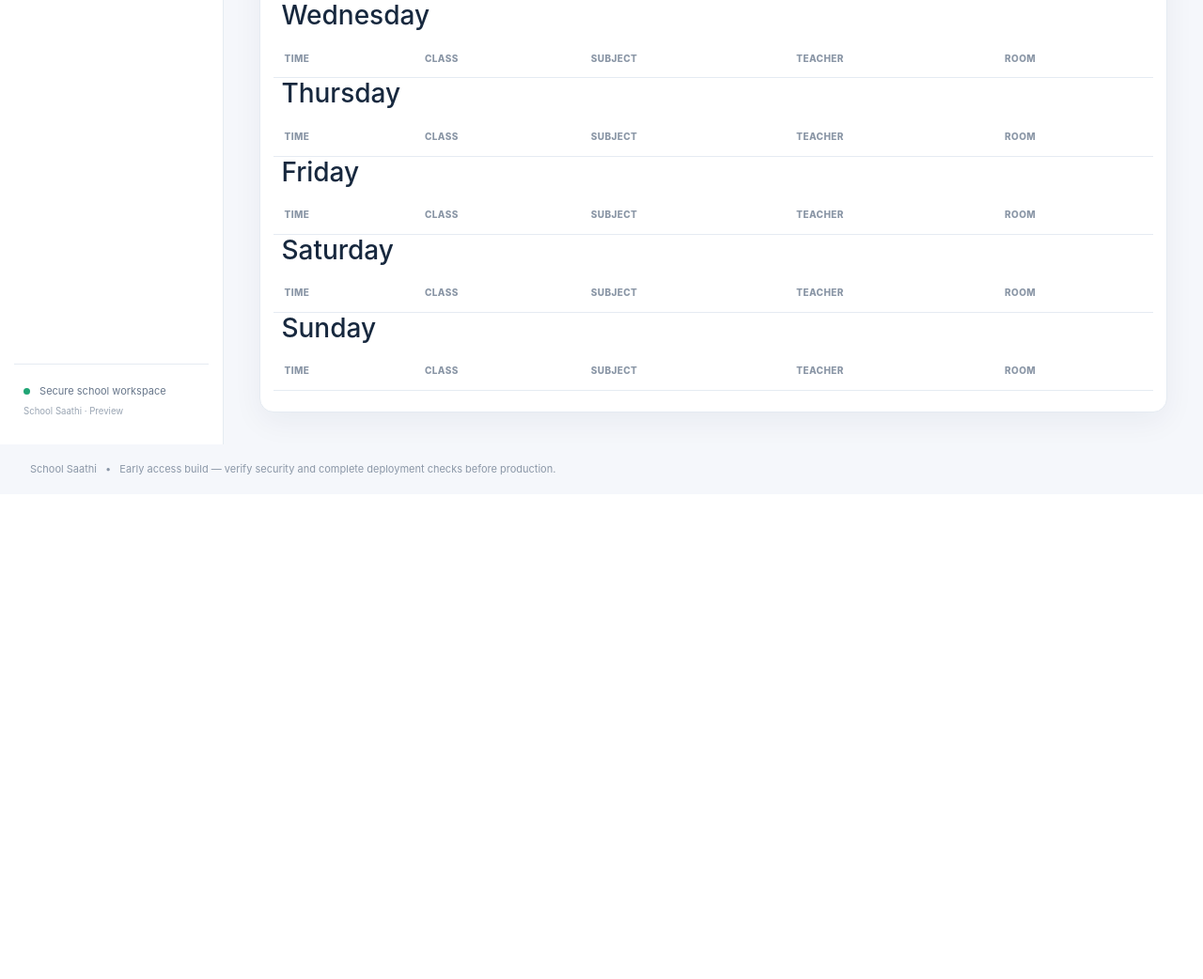
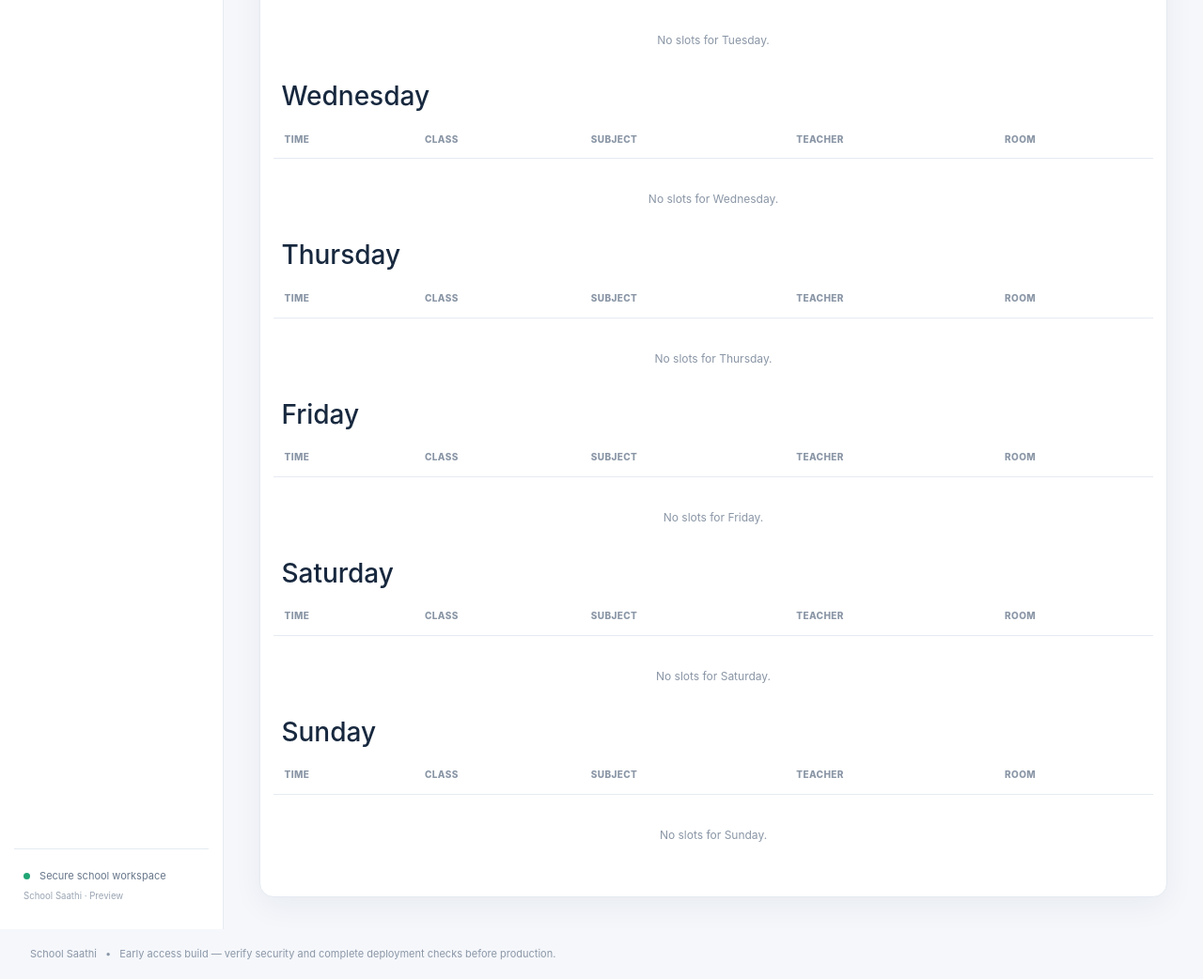
Before and after one commit to pk8873/My_school, a Django app: page /timetable/ in a window 1280 px wide. Shown: the part 862-1904 px from the top of the page at 94% size. Before the commit the page ends 1368 px from the top, so only its background shows below. Run offline with Django 5.2, Linux system fonts and the light colour scheme; a user stored in the database is signed in; tables that the repository leaves empty hold one stand-in row (values such as "Sample post"); lists and menus that the app fills with data are empty.

Commit message:
ui: show helpful empty state for each weekday

```diff
--- a/templates/schools/timetable.html
+++ b/templates/schools/timetable.html
@@ -4,6 +4,6 @@
 <div class="page-heading"><div><span class="eyebrow">WEEKLY SCHEDULE</span><h1>Class timetable</h1><p>Keep classes, subjects, teachers and time slots organized in one place.</p></div><span class="soft-badge">{{ membership.school.name }}</span></div>
 {% if can_edit %}<section class="panel mb-4"><div class="panel-heading"><div><h2>Add timetable slot</h2><p>Times use your school’s local time. Overlapping periods should be reviewed by the administrator.</p></div></div><form method="post" class="timetable-form">{% csrf_token %}<input type="hidden" name="school" value="{{ membership.school_id }}"><div class="row g-3">{% for field in form %}<div class="col-12 col-sm-6 col-lg-3"><label for="{{ field.id_for_label }}">{{ field.label }}</label>{{ field }}{% if field.errors %}<div class="text-danger small">{{ field.errors }}</div>{% endif %}</div>{% endfor %}</div><button class="btn btn-primary mt-3" type="submit">Save timetable slot</button></form></section>{% endif %}
 <section class="panel"><div class="panel-heading"><div><h2>Weekly schedule</h2><p>{{ slots|length }} active slot{{ slots|length|pluralize }}.</p></div></div>
-{% for day, label in weekdays %}<div class="timetable-day"><h3>{{ label }}</h3><div class="table-responsive"><table class="table table-hover align-middle"><thead><tr><th>Time</th><th>Class</th><th>Subject</th><th>Teacher</th><th>Room</th></tr></thead><tbody>{% for slot in slots %}{% if slot.weekday == day %}<tr><td><strong>{{ slot.start_time|time:"g:i A" }} – {{ slot.end_time|time:"g:i A" }}</strong></td><td>{{ slot.classroom }}</td><td>{{ slot.subject }}</td><td>{{ slot.teacher|default:"Not assigned" }}</td><td>{{ slot.room|default:"—" }}</td></tr>{% endif %}{% empty %}{% endfor %}{% if not slots %}<tr><td colspan="5" class="empty-state">No timetable slots yet.</td></tr>{% endif %}</tbody></table></div></div>{% endfor %}
+{% for day, label, day_slots in weekday_groups %}<div class="timetable-day"><h3>{{ label }}</h3><div class="table-responsive"><table class="table table-hover align-middle"><thead><tr><th>Time</th><th>Class</th><th>Subject</th><th>Teacher</th><th>Room</th></tr></thead><tbody>{% for slot in day_slots %}<tr><td><strong>{{ slot.start_time|time:"g:i A" }} – {{ slot.end_time|time:"g:i A" }}</strong></td><td>{{ slot.classroom }}</td><td>{{ slot.subject }}</td><td>{{ slot.teacher|default:"Not assigned" }}</td><td>{{ slot.room|default:"—" }}</td></tr>{% empty %}<tr><td colspan="5" class="empty-state">No slots for {{ label }}.</td></tr>{% endfor %}</tbody></table></div></div>{% endfor %}
 </section>
 {% endblock %}
```
